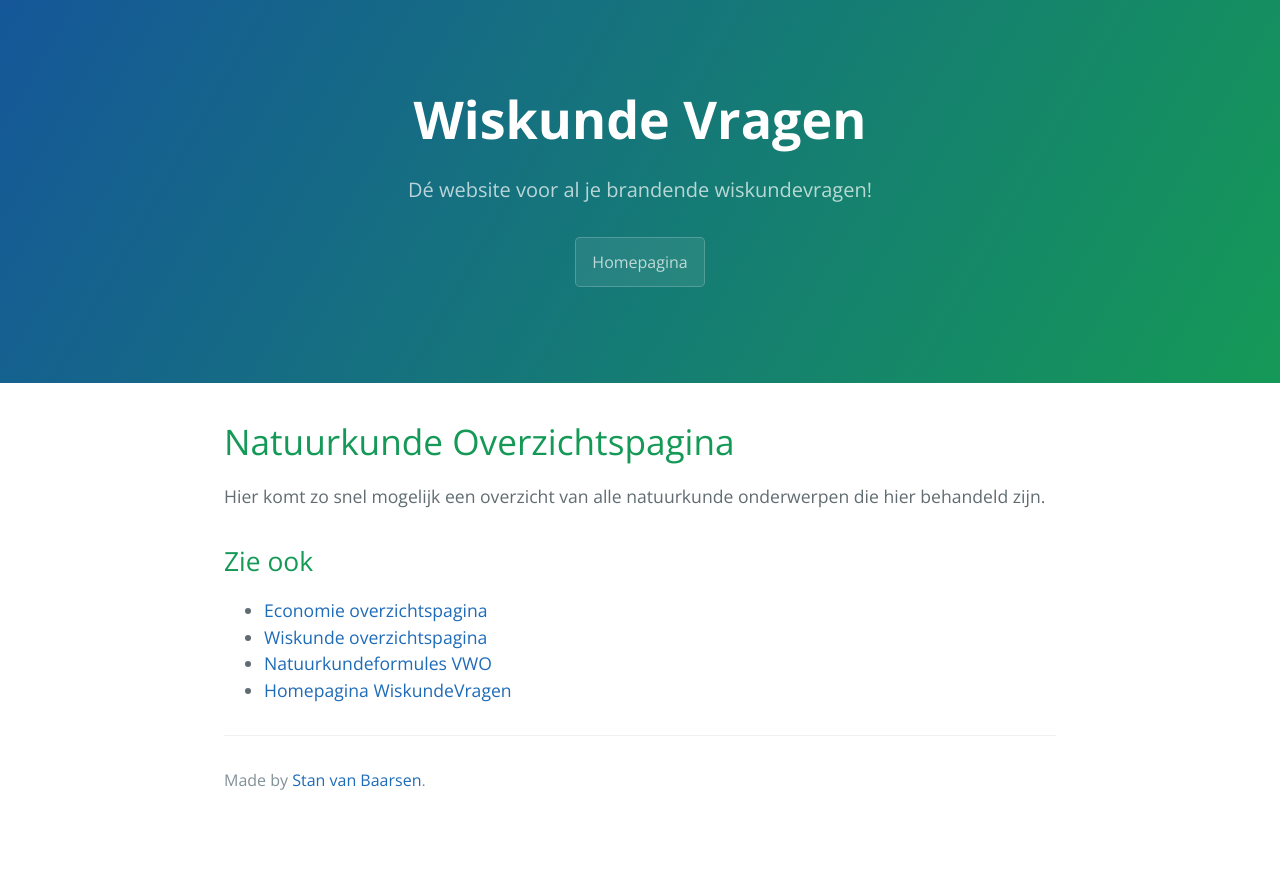
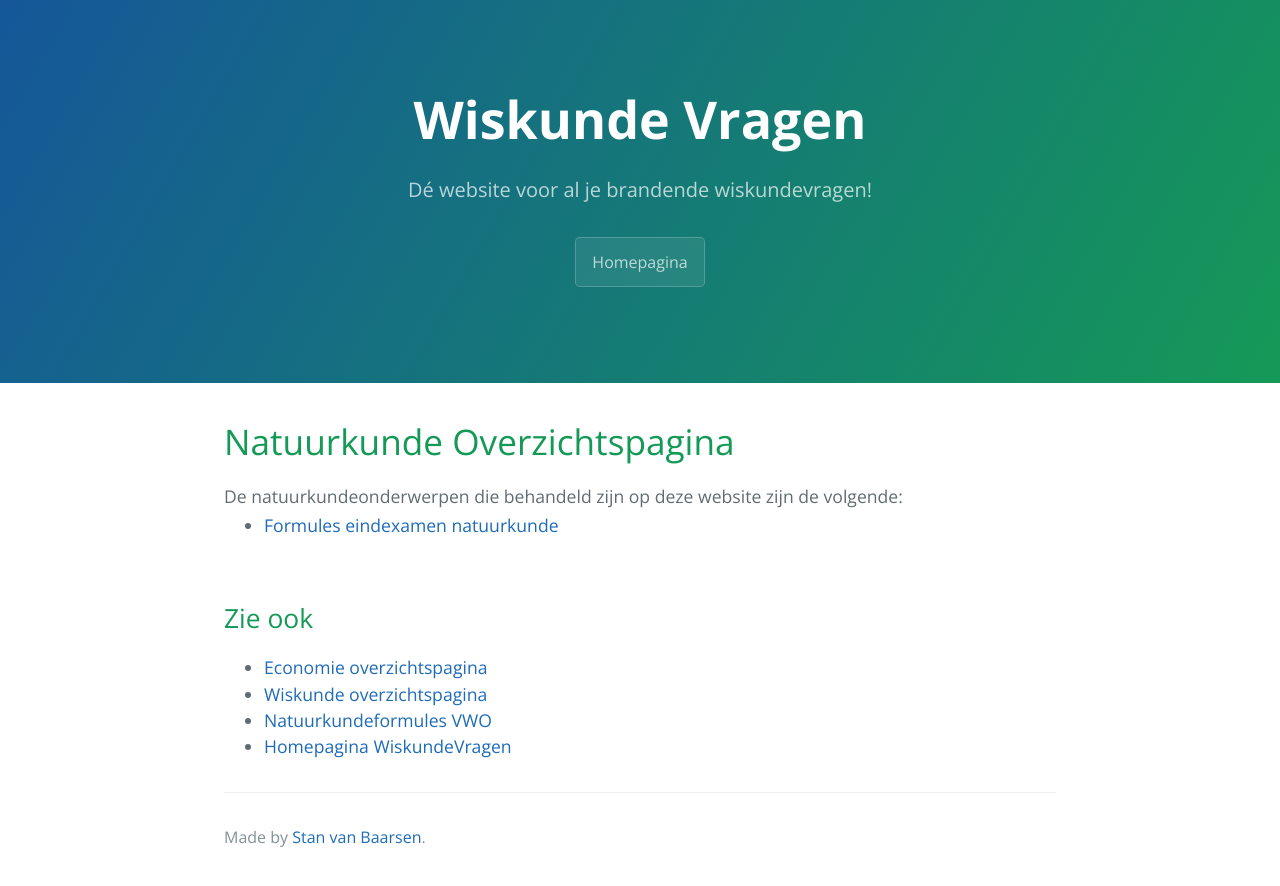
Before and after one commit to wiskundevragen/wiskundevragen.github.io, a Jekyll site: the page built from natuurkunde/index.html, in a window 1280 px wide. Shown: the top 886 px of the page. Built offline with Jekyll 4.4.1, drawn with Linux system fonts in a browser that asks for light colours.

Commit message:
update index pages

```diff
--- a/economie/index.html
+++ b/economie/index.html
@@ -4,4 +4,7 @@ title: Economie Overzichtspagina
 see_also: ["wisk", "natk", "home"]
 ---
 <h1>Economie Overzichtspagina</h1>
-Hier komt zo snel mogelijk een overzicht van alle economie onderwerpen die hier behandeld zijn.
+De economieonderwerpen die behandeld zijn op deze website zijn de volgende:
+<ul>
+	<li></li>
+</ul>
--- a/natuurkunde/index.html
+++ b/natuurkunde/index.html
@@ -1,7 +1,10 @@
 ---
-desc: Een overzicht van alle natuurkunde onderwerpen die hier behandeld zijn
+desc: Een overzicht van alle natuurkundeonderwerpen die hier behandeld zijn
 title: Natuurkunde Overzichtspagina
 see_also: ["econ", "wisk", "nat_form_vwo", "home"]
 ---
 <h1>Natuurkunde Overzichtspagina</h1>
-Hier komt zo snel mogelijk een overzicht van alle natuurkunde onderwerpen die hier behandeld zijn.
+De natuurkundeonderwerpen die behandeld zijn op deze website zijn de volgende:
+<ul>
+	<li><a href='formules-eindexamen.html'>Formules eindexamen natuurkunde</a></li>
+</ul>
--- a/wiskunde.html
+++ b/wiskunde.html
@@ -1,10 +1,10 @@
 ---
-desc: Een overzicht van alle wiskunde onderwerpen die hier behandeld zijn
+desc: Een overzicht van alle wiskundeonderwerpen die hier behandeld zijn
 title: Wiskunde Overzichtspagina
 see_also: ["econ", "natk", "nat_form_vwo"]
 ---
 <h1>Wiskunde Overzichtspagina</h1>
-Hier komt zo snel mogelijk een overzicht van alle wiskunde onderwerpen die hier behandeld zijn.
+De behandelde wiskundeonderwerpen op deze website zijn:
 <ul>
 	<li><a href='afgeleides/'>Afgeleides</a></li>
 	<li><a href='primitieven/'>Primitieven</a></li>
```
